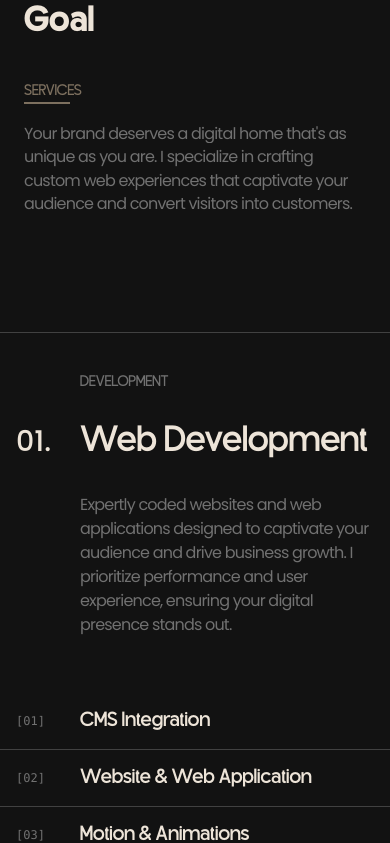
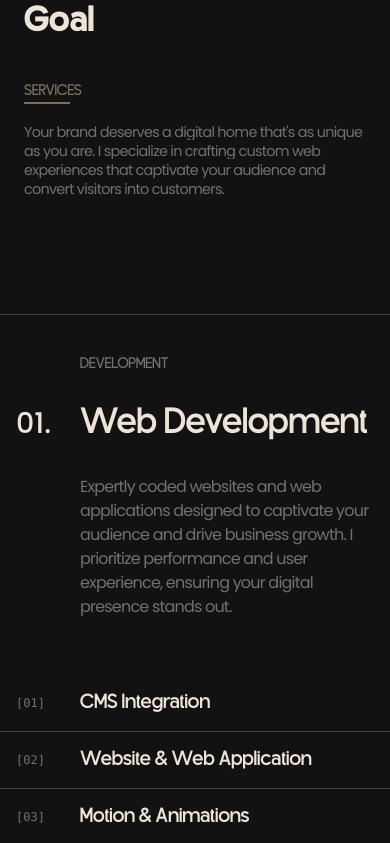
Before and after one commit to ennanuel/portfolio_3, a React (Vite) app: page / in a window 390 px wide. Shown: the part 962-1805 px from the top of the page. Built offline with nearby package versions, Linux system fonts and the light colour scheme; a web font is replaced by a local one.

Commit message:
Change font-size for smaller devices

```diff
--- a/src/components/SubTitle.tsx
+++ b/src/components/SubTitle.tsx
@@ -17,7 +17,7 @@ export default function SubTitle({ children, title, className, paragraphClass, a
                 transition={{ ease, duration: 1.5, }}
                 className={`${className} relative block whitespace-nowrap w-max before:absolute before:-bottom-1 before:left-0 before:w-[80%] before:h-[2px] ${alt ? 'text-brown-600 before:bg-brown-600' : 'text-brown-700 before:bg-brown-700'} text-sm font-ov-soge uppercase`}
             >{title}</motion.span>
-            <p className={`mb-20 relative w-full ${paragraphClass ? paragraphClass : 'max-w-[400px] text-base md:text-[1.2rem] leading-[1.2rem] md:leading-[1.6rem] font-poppins tracking-tighter text-black-50'}`}>
+            <p className={`mb-20 relative w-full ${paragraphClass ? paragraphClass : 'max-w-[400px] text-[.9rem] sm:text-base md:text-[1.2rem] leading-[1rem] sm:leading-[1.2rem] md:leading-[1.6rem] font-poppins tracking-tighter text-black-50'}`}>
                 {
                     words.map((word, index) => (
                         word.includes('\\br') ?
```
